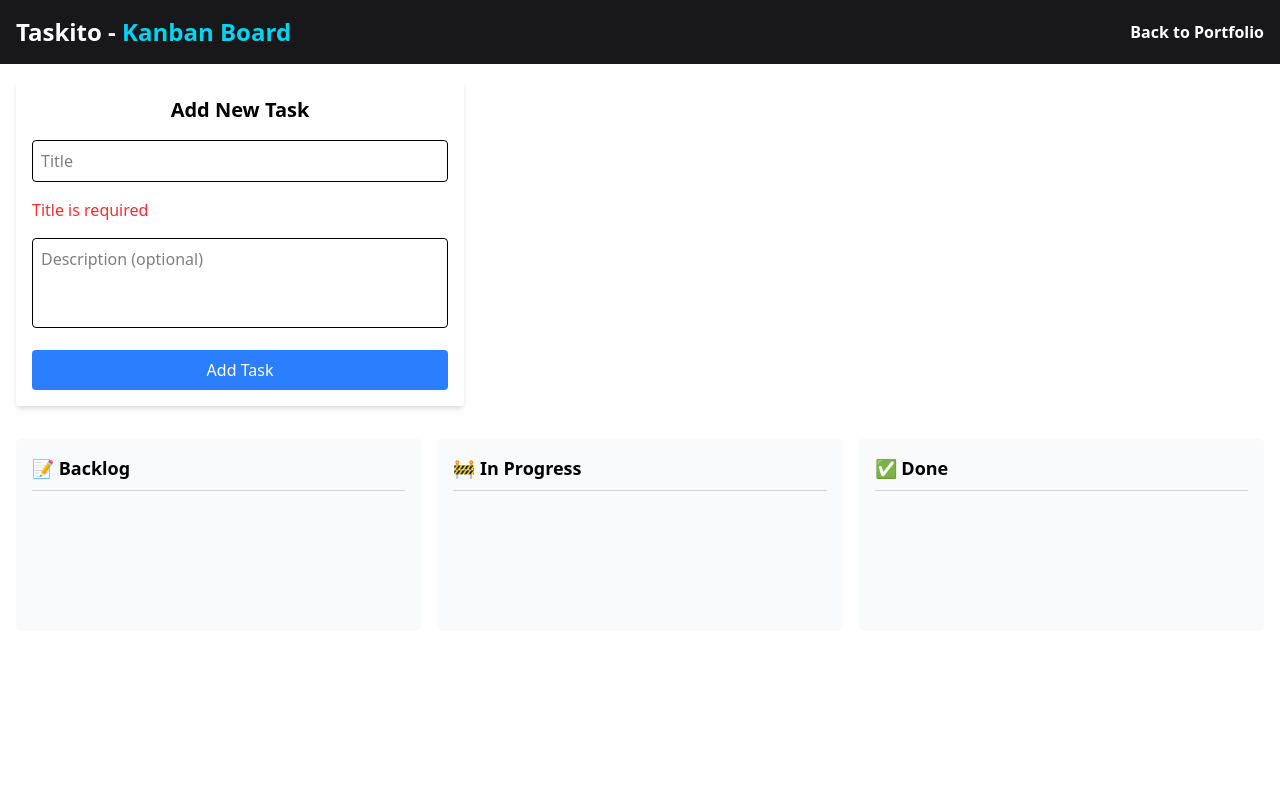
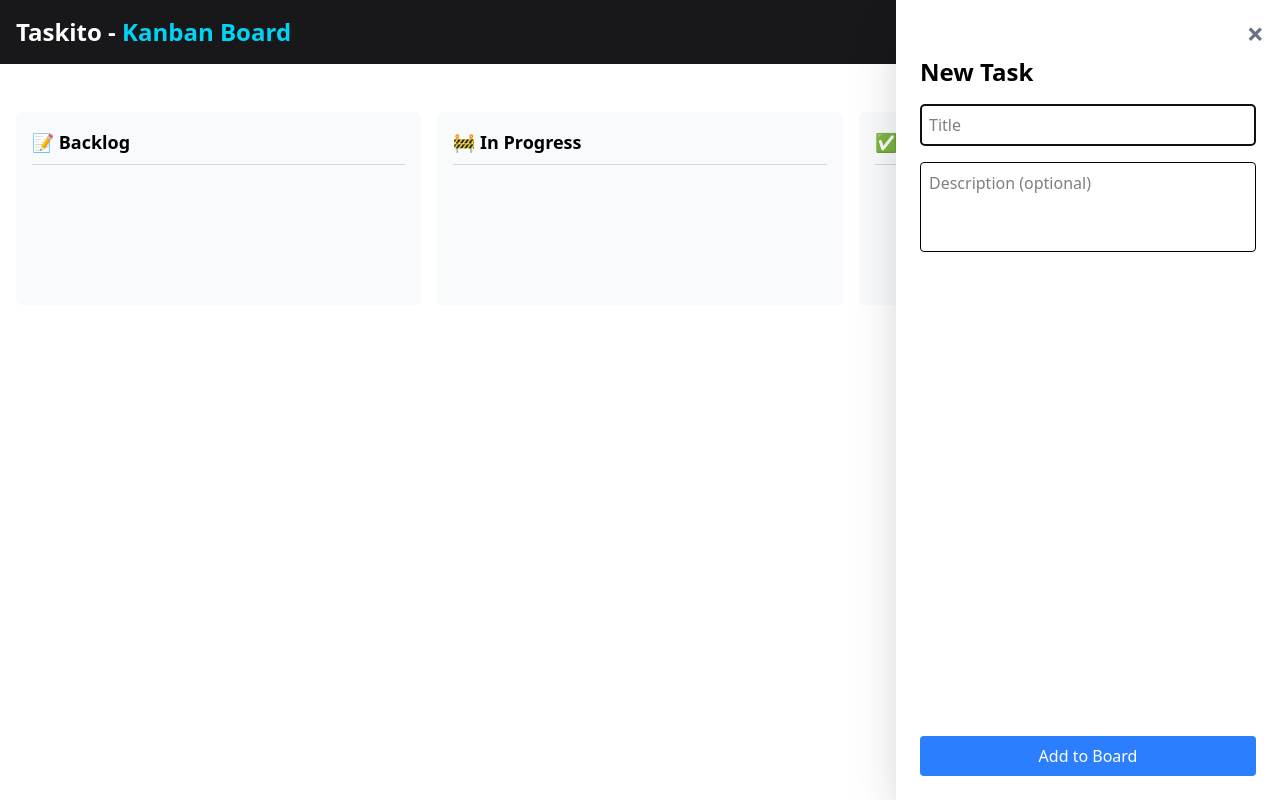
Before and after one commit to victorwcv/taskito, a React (Vite) app: page / in a window 1280 px wide. Both pictures are taken after a click on the button "Add Task". Built offline with nearby package versions, Linux system fonts and the light colour scheme.

Commit message:
feat: add drawer component

```diff
--- a/src/App.tsx
+++ b/src/App.tsx
@@ -2,6 +2,7 @@ import TaskForm from "./components/TaskForm";
 import KanbanBoard from "./components/KanbanBoard";
 import { useTasks } from "./hooks/useTasks";
 import Navbar from "./components/Navbar";
+import CustomDrawer from "./components/CustomDrawer";
 
 function App() {
   const { tasks, addTask, removeTask, updateStatus } = useTasks();
@@ -10,9 +11,11 @@ function App() {
     <>
       <Navbar />
       <main className="container mx-auto p-4">
-        <TaskForm onAddTask={addTask} />
         <KanbanBoard tasks={tasks} onRemove={removeTask} onStatusChange={updateStatus} />
       </main>
+      <CustomDrawer position="right">
+        <TaskForm onAddTask={addTask} />
+      </CustomDrawer>
     </>
   );
 }
--- /dev/null
+++ b/src/components/CustomDrawer.tsx
@@ -0,0 +1,63 @@
+import { useState } from "react";
+
+type Props = {
+  position?: "right" | "left";
+  children: React.ReactNode;
+}
+
+const CustomDrawer: React.FC<Props> = ({ position = "right", children }) => {
+  const [isOpen, setIsOpen] = useState(false);
+
+  const onClose = () => setIsOpen(false);
+  const onOpen = () => setIsOpen(true);
+
+  const drawerPositionClass = position === "right" ? "right-0" : "left-0";
+
+  const drawerTranslateClass = position === "right" ? "translate-x-0" : "translate-x-0";
+
+  return (
+    <>
+      <button
+        onClick={onOpen}
+        className="fixed bottom-4 right-4 z-50 cursor-pointer bg-gray-900 text-white px-4 py-2 rounded-md hover:bg-gray-800"
+      >
+        Add Task
+      </button>
+      { isOpen && <div
+        onClick={onClose}
+        className="fixed inset-0 bg-transparent z-50 flex justify-end"
+        role="dialog"
+        aria-modal="true"
+        tabIndex={-1}
+      >
+        <div
+          onClick={(e) => e.stopPropagation()}
+          className={`
+          fixed top-0 bottom-0
+          ${drawerPositionClass}
+          ${drawerTranslateClass}
+          sm:w-1/5 sm:min-w-96 w-full  h-full p-6
+          bg-white shadow-2xl
+          transform
+          transition-transform
+          duration-300
+          ease-in-out
+          flex flex-col
+          overflow-y-auto
+        `}
+        >
+          <button
+            onClick={onClose}
+            aria-label="Close drawer"
+            className="absolute top-4 right-4 cursor-pointer text-gray-500 hover:text-gray-900 text-3xl font-bold focus:outline-none"
+          >
+            &times;
+          </button>
+          {children}
+        </div>
+      </div>}
+    </>
+  );
+};
+
+export default CustomDrawer;
--- a/src/components/KanbanCard.tsx
+++ b/src/components/KanbanCard.tsx
@@ -14,7 +14,7 @@ const KanbanCard : React.FC<Props> = ({ task, onRemove, onStatusChange }) => {
   return (
     <li className="bg-gray-50 p-3 rounded shadow flex justify-between items-start">
       <div>
-        <h3 className="font-semibold">{task.title}</h3>
+        <h3 className="font-semibold hover:underline cursor-pointer"><a>{task.title}</a></h3>
         {task.description && (
           <p className="text-sm text-gray-600">{task.description}</p>
         )}
@@ -25,7 +25,7 @@ const KanbanCard : React.FC<Props> = ({ task, onRemove, onStatusChange }) => {
       <div className="flex flex-col items-end gap-1 ml-2">
         <button
           onClick={() => onRemove(task.id)}
-          className="text-red-500 hover:text-red-700 text-sm"
+          className="text-red-500 hover:text-red-700 text-sm cursor-pointer"
         >
           🗑
         </button>
--- a/src/components/TaskForm.tsx
+++ b/src/components/TaskForm.tsx
@@ -1,14 +1,15 @@
-import { useState } from "react";
+import { useEffect, useRef, useState } from "react";
 
 type Props = {
   onAddTask: (title: string, description: string) => void;
-}
+};
 
 const TaskForm: React.FC<Props> = ({ onAddTask }) => {
   const [title, setTitle] = useState<{ value: string; error?: string }>({
     value: "",
   });
   const [description, setDescription] = useState<{ value: string; error?: string }>({ value: "" });
+  const ref = useRef<HTMLInputElement>(null);
 
   const handleSubmit = (event: React.FormEvent<HTMLFormElement>) => {
     event.preventDefault();
@@ -20,18 +21,28 @@ const TaskForm: React.FC<Props> = ({ onAddTask }) => {
       setTitle({ ...title, error: undefined });
     }
 
-    onAddTask( title.value, description.value );
+    onAddTask(title.value, description.value);
     setTitle({ value: "" });
     setDescription({ value: "" });
+
+    if (ref.current) {
+      ref.current.focus();
+    }
   };
 
+  useEffect(() => {
+    if (ref.current) {
+      ref.current.focus();
+    }
+  }, []);
+
   return (
-    <form
-      onSubmit={handleSubmit}
-      className="bg-white shadow-md rounded p-4 w-full max-w-md space-y-4"
-    >
-      <h2 className="text-xl font-bold text-center">Add New Task</h2>
+    <form onSubmit={handleSubmit} className="flex flex-col gap-4 w-full h-full max-w-md mx-auto">
+      <div className="pt-8 space-y-4">
+        <h2 className="text-2xl font-bold">New Task</h2>
         <input
+          ref={ref}
+          id="title"
           type="text"
           placeholder="Title"
           className="w-full p-2 border rounded"
@@ -46,11 +57,13 @@ const TaskForm: React.FC<Props> = ({ onAddTask }) => {
           onChange={(e) => setDescription({ value: e.target.value })}
           rows={3}
         ></textarea>
+      </div>
+
       <button
         type="submit"
-        className="w-full bg-blue-500 hover:bg-blue-600 text-white py-2 rounded"
+        className="cursor-pointer w-full bg-blue-500 hover:bg-blue-600 text-white py-2 rounded mt-auto"
       >
-        Add Task
+        Add to Board
       </button>
     </form>
   );
```
Lines whose indentation alone changed are shown as unchanged.
